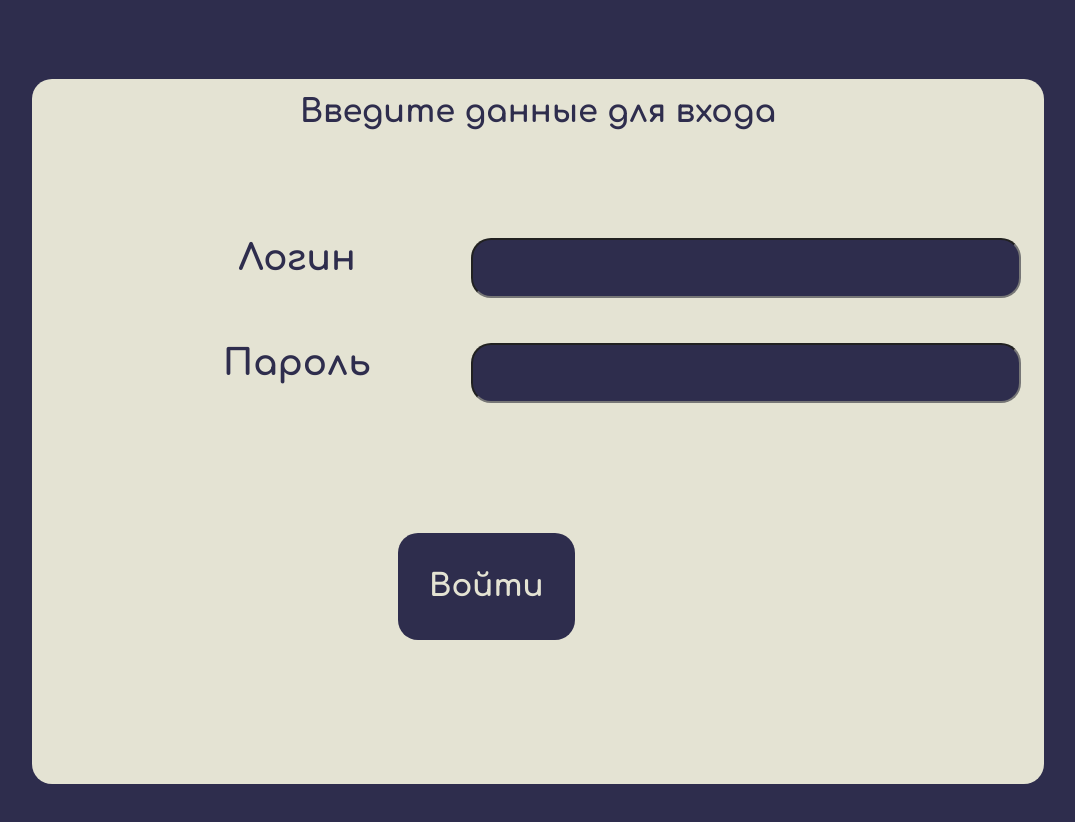
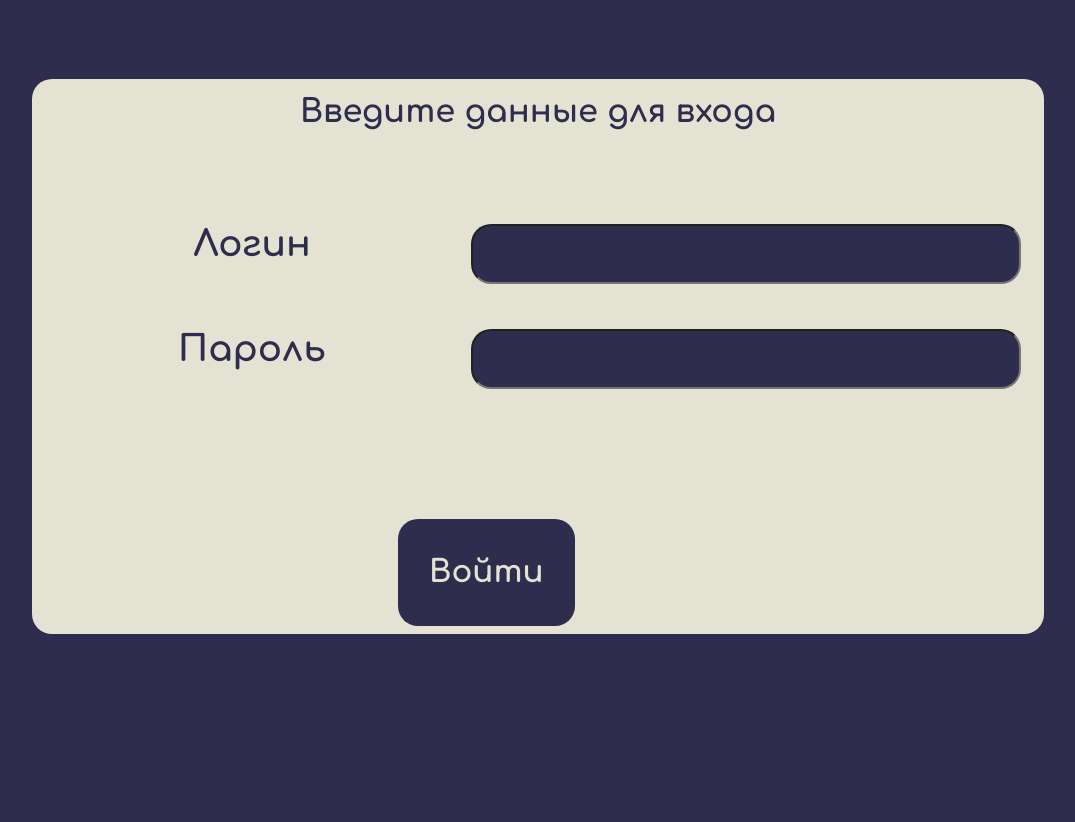
Before and after one commit to sstu-iksp/SE-31-Forum-js-php-, a plain HTML site: page authorization.html in a window 1280 px wide. Shown: the whole page, without its empty margins (102-1177 px from the left). After the commit the page ends 800 px from the top, so only its background shows below. Drawn offline with Linux system fonts and the light colour scheme.

Commit message:
refactor: delete font-family from h3 block css

```diff
--- a/styles/authorization_style.css
+++ b/styles/authorization_style.css
@@ -20,7 +20,7 @@ body {
 
 section {
   max-width: 1012px;
-  height: 705px;
+  height: 555px;
   margin: 79px auto; /* 169px */
 
   /* background */
@@ -32,9 +32,8 @@ section {
 section h3 {
   width: 439px;
   height: 105px;
-  padding-left: 91px;
+  padding-left: 1px;
 
-  font-family: Comfortaa;
   font-style: normal;
   font-weight: bold;
   font-size: 36px;
@@ -48,7 +47,7 @@ section h3 {
 .info_wrapper {
   display: grid;
   grid-template-columns: repeat(2, min-content);
-  padding-top: 109px;
+  padding-top: 95px;
 }
 
 .info_wrapper input {
@@ -82,7 +81,7 @@ section button {
   margin-left: 366px;
   margin-top: 85px;
 
-  /* Зарегистрироваться */
+  /* Войти */
   font-style: normal;
   font-weight: bold;
   font-size: 31px;
--- a/styles/registration_style.css
+++ b/styles/registration_style.css
@@ -34,7 +34,6 @@ section h3 {
   height: 105px;
   padding-left: 91px;
 
-  font-family: Comfortaa;
   font-style: normal;
   font-weight: bold;
   font-size: 36px;
```
